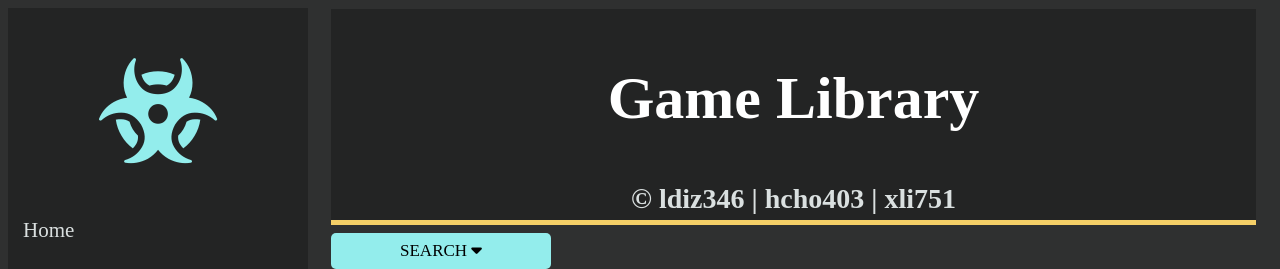
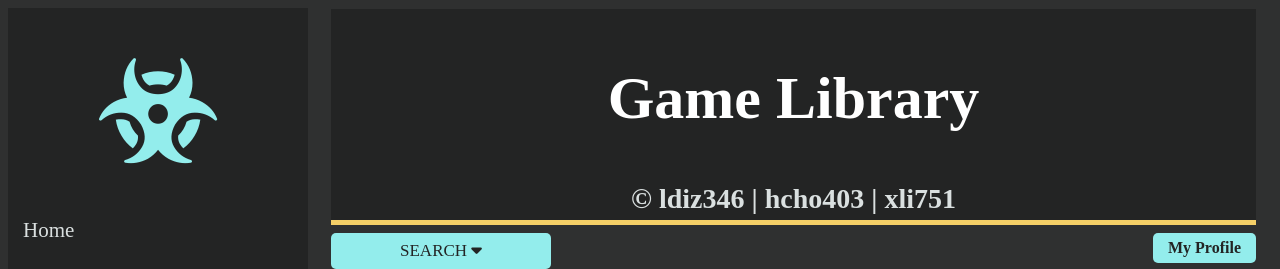
Before and after one commit to SkywalkerL235/cs235-2023-gameswebapp-assignment-ldiz346_hcho403_xli751__89, a Flask app: page /games in a window 1280 px wide. Shown: the top 269 px of the page. Run offline with Flask 3, Linux system fonts and the light colour scheme; some libraries are stand-ins or nearby versions.

Commit message:
profile button

```diff
--- a/games/static/css/main.css
+++ b/games/static/css/main.css
@@ -109,6 +109,7 @@ a {
 }
 
 .sidebar a:hover {
+    border-radius: 8px;
   background-color: #f5cf67;
   color: #232424;
     font-family: 'Courier';
@@ -210,8 +211,8 @@ a {
 
 /* Change color on hover */
 .dropdown-content a:hover {
-  background-color: #f5cf67;
-  color: #232424;
+    background-color: #f5cf67;
+    color: #232424;
     font-family: 'Courier';
     text-align: center;
     font-weight: bold;
@@ -248,7 +249,7 @@ a {
 
 .searchdropbtn {
   background-color: #232424;
-  color: #000000;
+  color: #232424;
   padding: 14px;
   font-size: 15px;
   border: none;
@@ -270,3 +271,29 @@ a {
     font-size: 19px;
     padding: 6px 12px;
 }
+
+.profilebutton a {
+    border-radius: 5px;
+    background-color: #93edec;
+    color: #232424;
+    padding: 6px 15px;
+    font-size: 16px;
+    font-weight: bold;
+    text-align: center;
+    position: absolute;
+    right: 24px;
+    margin-top: 8px;
+}
+
+.profilebutton a:hover {
+    border-radius: 5px;
+    background-color: #f5cf67;
+    color: #232424;
+    padding: 6px 15px;
+    font-size: 16px;
+    font-weight: bold;
+    text-align: center;
+    position: absolute;
+    right: 24px;
+    margin-top: 8px;
+}
--- a/games/templates/navbar.html
+++ b/games/templates/navbar.html
@@ -1,9 +1,13 @@
 <nav>
     <script src="https://kit.fontawesome.com/1de52e9c4f.js" crossorigin="anonymous"></script>
+
     <div class="sidebar">
+
         <ab><i class="fa-solid fa-biohazard fa-7x" style="color: #93edec;"></i></ab>
+
         <a href="{{ url_for('show_layout') }}">Home</a>
         <a href="{{ url_for('show_games') }}">All Games</a>
+
         <div class="dropdown">
             <button class="dropbtn">Genres <i class="fa fa-caret-down"></i></button>
             <div class="dropdown-content">
@@ -12,16 +16,27 @@
                 {% endfor %}
             </div>
         </div>
+
         <a href="{{ url_for('show_wishlist') }}">Wishlist</a>
+
         <footer>ldiz346 | hcho403 | xli751</footer>
     </div>
+
     <div class="content">
+
         <header id="header">
             <h1>Game Library</h1>
             <div class="copyright">&copy; ldiz346 | hcho403 | xli751</div>
         </header>
+
         <div class="topnav">
+
             <div class="search-container">
+
+                <div class="profilebutton">
+                <a href="{{ url_for('show_profile') }}">My Profile</a>
+                </div>
+
                 <div class = 'dropdown'>
                     <button class="searchdropbtn">SEARCH <i class="fa fa-caret-down"></i></button>
                     <div class="dropdown-content">
```
